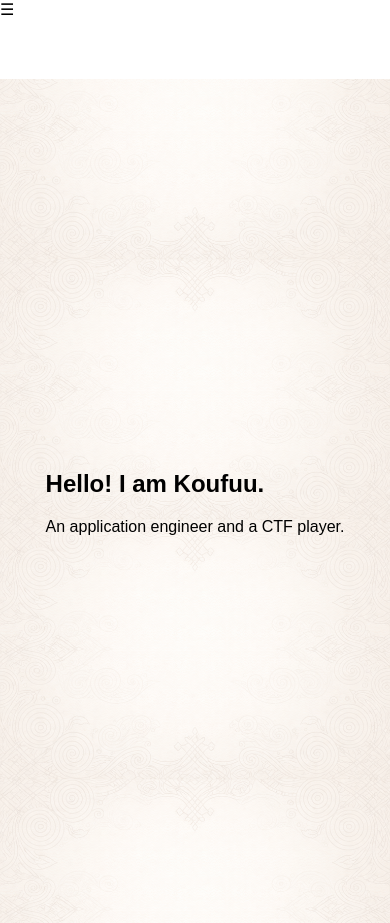
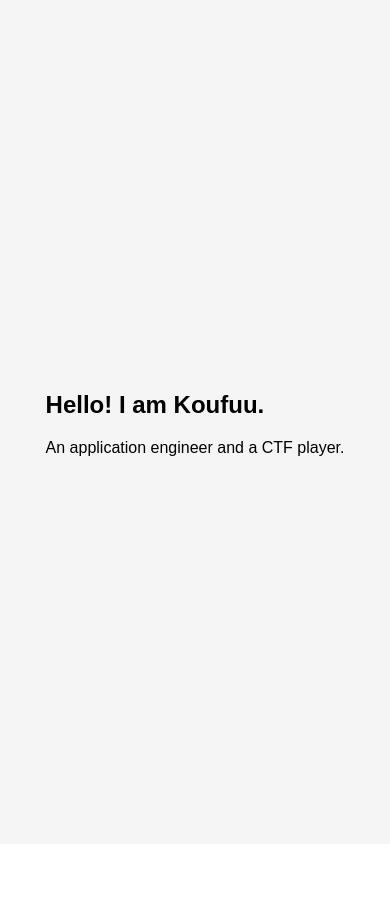
Before and after one commit to Koufuu15/Koufuu-Portfolio, a Vue app: page / in a window 390 px wide. After the commit the page ends 844 px from the top, so only its background shows below. Built offline with nearby package versions, Linux system fonts and the light colour scheme.

Commit message:
UIをモダンに

```diff
--- a/src/App.vue
+++ b/src/App.vue
@@ -1,5 +1,4 @@
 <template>
-  <Header />
   <div class="wrapper">
     <section
       v-for="(panel, index) in visiblePanels"
@@ -16,7 +15,6 @@
 import { shallowRef, onMounted, ref } from 'vue'
 import { animate } from 'animejs'
 
-import Header from './components/Header.vue'
 import Hero from './components/Hero.vue'
 import About from './components/About.vue'
 import Works from './components/Works.vue'
@@ -109,7 +107,6 @@ onMounted(() => {
 
 <style scoped>
 .wrapper {
-  margin-top: 60px; /* Headerの高さ分ずらす */
   position: relative;
   height: 100vh;
   width: 100vw;
@@ -129,7 +126,7 @@ onMounted(() => {
   display: flex;
   align-items: center;
   justify-content: center;
-  background-image: url("./assets/bg_ainu.png");
+  background-color: #F5F5F5;
   background-size: contain;
   box-shadow: 0 20px 60px rgba(0, 0, 0, 0.2);
 }
--- a/src/components/About.vue
+++ b/src/components/About.vue
@@ -1,100 +1,166 @@
 <template>
-  <div>
+  <div class="container">
     <h1>About Me</h1>
-      <div class="about-grid">
-        <div class="box">
-          <h3>Skills</h3>
-          <ul>
-            <li><strong>Programming Languages:</strong><br> Python, JavaScript, Java</li>
-            <li><strong>Web Development:</strong><br> HTML, CSS, Node.js</li>
-            <li><strong>CTF Skills:</strong><br> Just a beginner, all categories</li>
-            <li><strong>Tools:</strong><br> Kali Linux</li>
-          </ul>
-        </div>
-        <div class="box">
-          <h3>Basic Information</h3>
-          <ul>
-            <li><strong>Name:</strong><br> Koufuu</li>  <!--ゆくゆくはtabを入れてきれいにする-->
-            <li><strong>Occupation:</strong><br> Student, Application Engineer</li>
-            <li><strong>Interests:</strong><br> CTF (Capture The Flag) competitions</li>
-            <li><strong>Location:</strong><br> Hokkaido, Japan</li>
-            <li><strong>Birthday:</strong><br> 29th December, 2009</li>
-          </ul>
+
+    <div class="about-grid">
+      <div class="box">
+        <h3>Basic Information</h3>
+
+        <div class="info-list">
+          <div class="info-item">
+            <span class="label">Name</span>
+            <span class="value">Koufuu</span>
+          </div>
+
+          <div class="info-item">
+            <span class="label">Occupation</span>
+            <span class="value">Student, Application Engineer</span>
+          </div>
+
+          <div class="info-item">
+            <span class="label">Interests</span>
+            <span class="value">CTF (Capture The Flag)</span>
+          </div>
+
+          <div class="info-item">
+            <span class="label">Location</span>
+            <span class="value">Hokkaido, Japan</span>
+          </div>
+
+          <div class="info-item">
+            <span class="label">Birthday</span>
+            <span class="value">29 Dec 2009</span>
+          </div>
+
+          <div class="info-item">
+            <span class="label">Skills</span>
+            <div class="skills">
+              <span>Python</span>
+              <span>JavaScript</span>
+              <span>Java</span>
+              <span>HTML</span>
+              <span>CSS</span>
+              <span>Node.js</span>
+              <span>Kali Linux</span>
+            </div>
+          </div>
         </div>
       </div>
+    </div>
   </div>
 </template>
 
 <style scoped>
-/* セクション */
-div {
-  max-width: 1000px;
+
+/* 全体 */
+.container {
+  max-width: 900px;
   margin: auto;
-  padding: 60px 20px;
+  padding: 40px 20px;
 }
 
 /* タイトル */
 h1 {
   text-align: center;
   font-size: 2.5rem;
-  margin-bottom: 50px;
-  letter-spacing: 2px;
+  margin-bottom: 40px;
+  letter-spacing: 1px;
   color: #222;
 }
 
 /* グリッド */
 .about-grid {
   display: grid;
-  grid-template-columns: 1fr 1fr;
-  gap: 30px;
-  overflow-y: auto;
+  grid-template-columns: 1fr;
 }
 
 /* カード */
 .box {
   background: white;
-  border-radius: 12px;
-  padding: 30px;
+  border-radius: 16px;
+  padding: 35px;
   box-shadow: 0 10px 25px rgba(0,0,0,0.08);
-  transition: transform 0.25s ease, box-shadow 0.25s ease;
+  transition: 0.3s;
 }
 
-/* ホバー */
 .box:hover {
-  transform: translateY(-6px);
+  transform: translateY(-5px);
   box-shadow: 0 20px 40px rgba(0,0,0,0.12);
 }
 
 /* 見出し */
 .box h3 {
-  margin-top: 0;
   font-size: 1.4rem;
+  margin-bottom: 25px;
   border-bottom: 2px solid #eee;
   padding-bottom: 10px;
-  margin-bottom: 20px;
 }
 
-/* リスト */
-ul {
-  list-style: none;
-  padding: 0;
-  margin: 0;
+/* 情報リスト */
+.info-list {
+  display: flex;
+  flex-direction: column;
+  gap: 18px;
 }
 
-li {
-  margin-bottom: 18px;
+/* 各行 */
+.info-item {
+  display: grid;
+  grid-template-columns: 140px 1fr;
+  align-items: start;
+}
+
+/* ラベル */
+.label {
+  font-weight: 600;
+  color: #666;
+}
+
+/* 値 */
+.value {
+  color: #222;
   line-height: 1.6;
 }
 
-/* strong */
-strong {
-  color: #111;
+/* スキルタグ */
+.skills {
+  display: flex;
+  flex-wrap: wrap;
+  gap: 8px;
 }
 
-/* モバイル対応 */
+.skills span {
+  background: #f3f4f6;
+  padding: 6px 10px;
+  border-radius: 8px;
+  font-size: 0.85rem;
+}
+
+/* モバイル */
 @media (max-width: 768px) {
-  .about-grid {
+  .container {
+    padding: 20px 15px;
+  }
+
+  h1 {
+    font-size: 2rem;
+  }
+
+  .box {
+    padding: 25px 20px;
+  }
+
+  .info-item {
     grid-template-columns: 1fr;
+  }
+
+  .value {
+    font-size: 0.95rem;
+  }
+
+  .skills span {
+    font-size: 0.8rem;
+    padding: 5px 8px;
   }
 }
 </style>
--- a/src/components/Works.vue
+++ b/src/components/Works.vue
@@ -1,7 +1,7 @@
 <template>
   <div class="works-section">
 
-    <h2>Works</h2>
+    <h1>Works</h1>
 
     <div class="slider">
 
@@ -51,14 +51,16 @@ export default {
     const works = [
       {title:"Zenn",date:"Since 2025",category:"Blog",link:"https://zenn.dev/koufu"},
       {title:"Qiita",date:"Since 2025",category:"Blog",link:"https://qiita.com/nade_3356"},
-      {title:"picoCTF",date:"2026.3",category:"CTF",link:"https://github.com/0x00h/web-apps"},
-      {title:"Milldea, LLC",date:"Since 2025.10",category:"Part-time job",link:"https://www.milldea.com/"}
+      {title:"CognitiveHack Japan",date:"2026.3",category:"CTF",link:"https://cognitivehack-jp.cognitivectf.com/"},
+      {title:"Milldea, LLC",date:"Since 2025.10",category:"Part-time job",link:"https://www.milldea.com/"},
+      {title:"基本情報技術者",date:"2025.10",category:"Certification",link:"https://www.ipa.go.jp/shiken/kubun/fe.html"},
     ]
 
     const labels = {
       "Blog": "#B7E4C7",
       "CTF": "#A9C9FF",
-      "Part-time job": "#FFB4A2"
+      "Part-time job": "#FFB4A2",
+      "Certification": "#FFD6A5"
     }
 
     const current = ref(0)
@@ -87,8 +89,12 @@ export default {
   padding:30px 20px;
 }
 
-h2{
-  margin-bottom:40px;
+h1{
+  text-align: center;
+  font-size: 2.5rem;
+  margin-bottom: 70px;
+  letter-spacing: 1px;
+  color: #222;
 }
 
 h3 a {
@@ -111,6 +117,7 @@ h3 a:hover {
 
 .slider{
   overflow-x:hidden;
+  overflow-y: visible;
 }
 
 .slides{
@@ -121,7 +128,8 @@ h3 a:hover {
 /* card */
 
 .card{
-  height: 200px;
+  width:auto;
+  height: 170px;
   min-width:33.33%;
   margin:0 10px;
 
```
Also changed, not shown: src/components/Contact.vue (+76 -63 lines).
